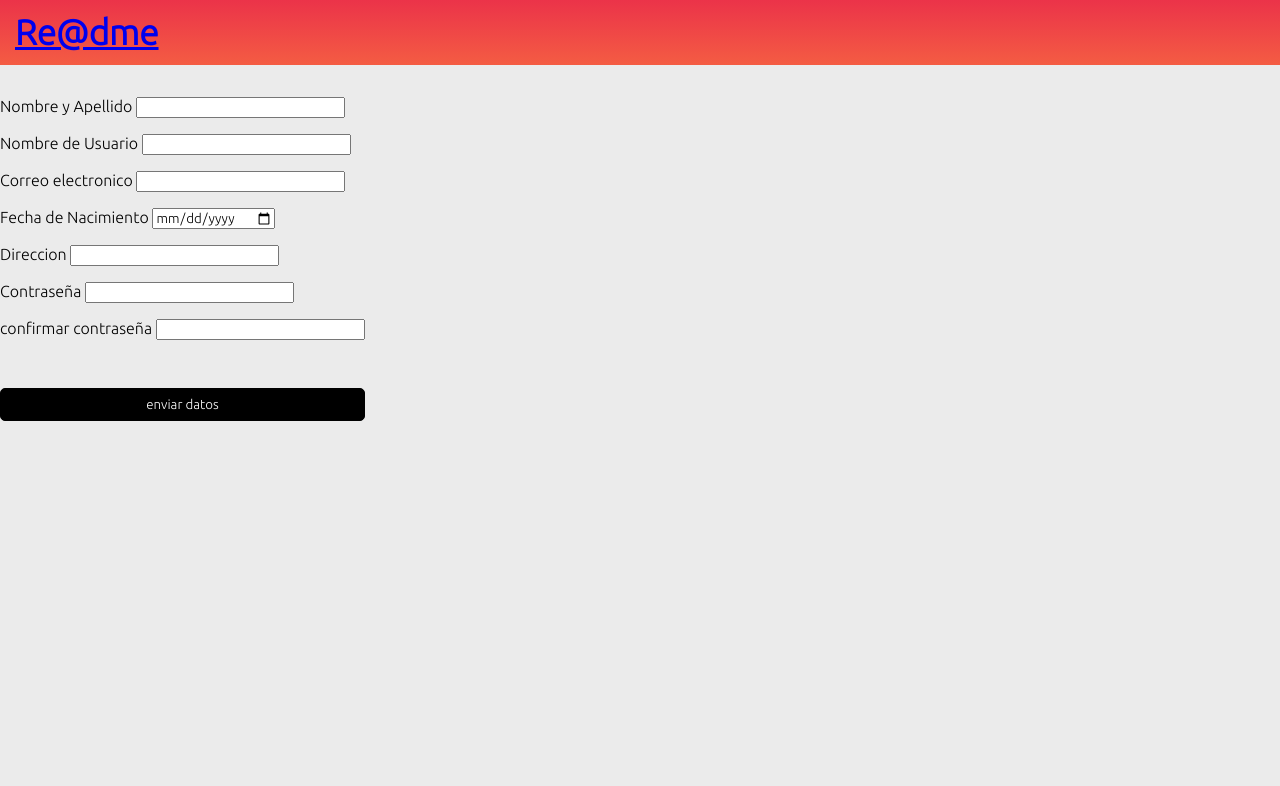
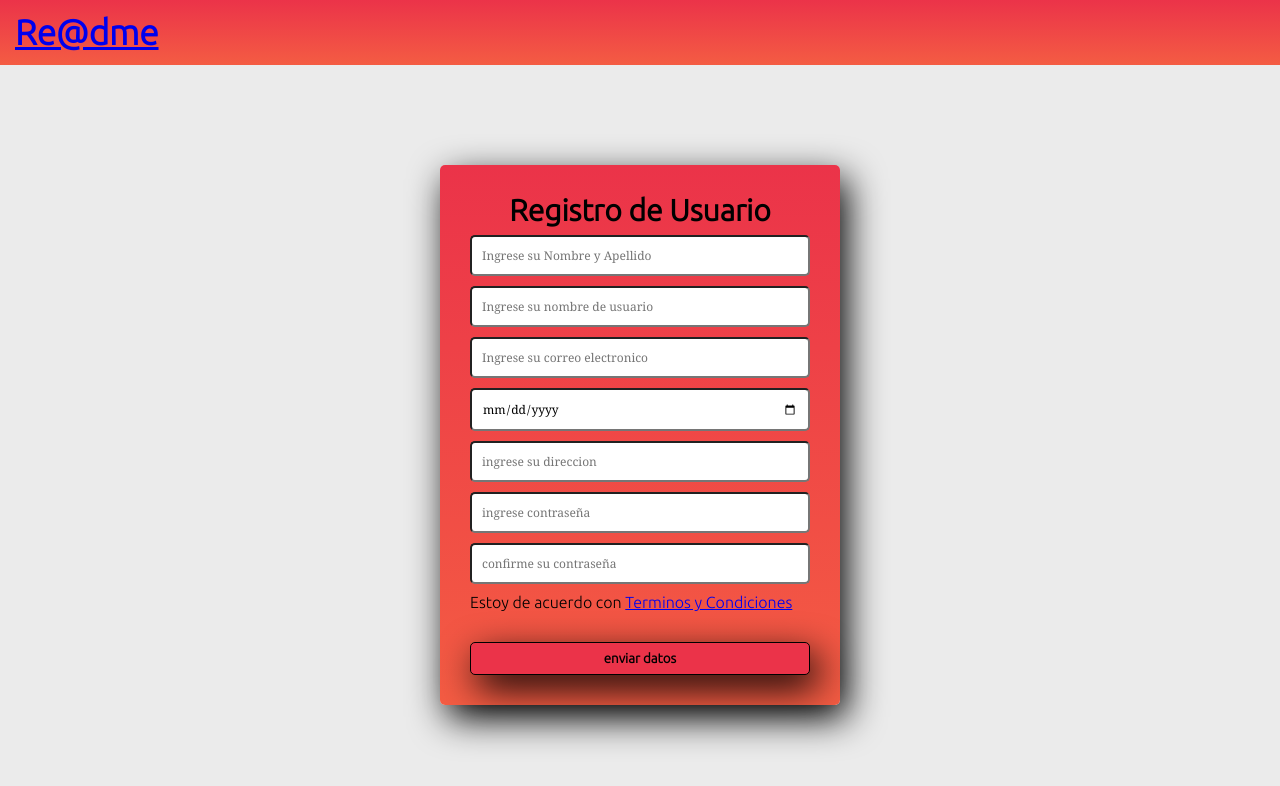
Before and after one commit to maxt0d0nt/grupo_6_LIBRERIA, a Node server app: page /register in a window 1280 px wide. Shown: the top 786 px of the page. Run offline with Node 20, Linux system fonts and the light colour scheme.

Commit message:
actualizacion de los login y register

```diff
--- a/public/register.css
+++ b/public/register.css
@@ -2,7 +2,10 @@
 @import "homeMenu.css";
 @import "rootStyles.css";
 
-*{box-sizing:border-box;}
+* { margin: 0;
+	padding: 0;
+	box-sizing:border-box;
+}
 
 
 input[type="submit"]{
@@ -12,10 +15,42 @@ input[type="submit"]{
 	border:1px solid #000;
 	border-radius:5px;
 	display:block;
-	color:#fff;
-	background-color:#000;
+	color:#000;
+	background-color:#eb3349;;
+	box-shadow: 7px 13px 37px #000;
+	font-weight: 700;
 }
 
 input[type="submit"]:hover{
 	cursor:pointer;
 }
+
+.form-register {
+	width: 400px;
+	--first-color: #eb3349;
+    --last-color: #f45c43;
+    background: linear-gradient(to bottom, var(--first-color), var(--last-color));
+	padding: 30px;
+	margin: auto;
+	margin-top: 100px;
+	border-radius: 5px;
+	text-align: justify;
+	box-shadow: 7px 13px 37px #000;
+
+}
+.form-register h4{
+	font-size: 30px;
+	text-align: center;
+	font-weight: 600;
+	margin-bottom: 10px;
+}
+
+.datos{
+	width: 100%;
+	padding: 10px;
+	border-radius: 5px;
+	font-family: Georgia, 'Times New Roman', Times, serif;
+	font-size: 12px;
+	margin-bottom: 10px;
+
+}
--- a/view/register.html
+++ b/view/register.html
@@ -20,52 +20,39 @@
                 <div class="menu__icon"><a href="/">Re@dme</a></div>
                  </div>
                 <label for="check" class="menu__bar">
+                </nav>
+            </div>
 
-                    <main>
+
+        </div>
+
+                    <main class="form-register">
 
                     <form action="#" target="" method="get" name="formDatosPersonales"></form>
+                        <h4>Registro de Usuario</h4>
 
-                    </br>
-                    </br>
-                        <label>Nombre y Apellido</label>
-                        <input type="text" id="name" name="nombre">
-                    </br>
-                    </br>
-                        <label>Nombre de Usuario</label>
-                        <input type="text" id="usuario" name="usuario">
-                    </br>
-                    </br>
-                        <label>Correo electronico</label>
-                        <input type="email" id="mail" name="mail">
-                    </br>
-                    </br>
-                        <label>Fecha de Nacimiento</label>
-                        <input type="date" id="birth" name="birth">
-                    </br>
-                    </br>
-                        <label>Direccion</label>
-                        <input type="text" id="address" name="address">
-                    </br>
-                    </br>
-                        <label>Contraseña</label>
-                        <input type="text" id="address" name="address">
-                    </br>
-                    </br>
-                        <label>confirmar contraseña</label>
-                        <input type="text" id="address" name="address">
+                        <input class="datos" type="text" id="name" name="nombre" placeholder="Ingrese su Nombre y Apellido">
 
-                    </br>
-                    </br>
+                        <input class="datos" type="text" id="usuario" name="usuario" placeholder="Ingrese su nombre de usuario">
+
+                        <input class="datos" type="email" id="mail" name="mail"
+                        placeholder="Ingrese su correo electronico">
+
+                        <input  class="datos" type="date" id="birth" name="birth">
+
+                        <input  class="datos" type="text" id="address" name="address" placeholder="ingrese su direccion">
+
+                        <input class="datos" type="password" id="address" name="address" placeholder="ingrese contraseña">
+
+                        <input class="datos" type="password" id="address" name="address" placeholder="confirme su contraseña">
+
+                    <p>Estoy de acuerdo con <a href="#">Terminos y Condiciones</a></p>
                         <input type="submit" id="enviar" name="enviar"
                         value="enviar datos">
 
 
                     </main>
-            </nav>
-        </div>
 
-
-    </div>
 
 </body>
 </html>
```
Also changed, not shown: public/login.css (+36 -2 lines), view/login.html (+9 -15 lines).
